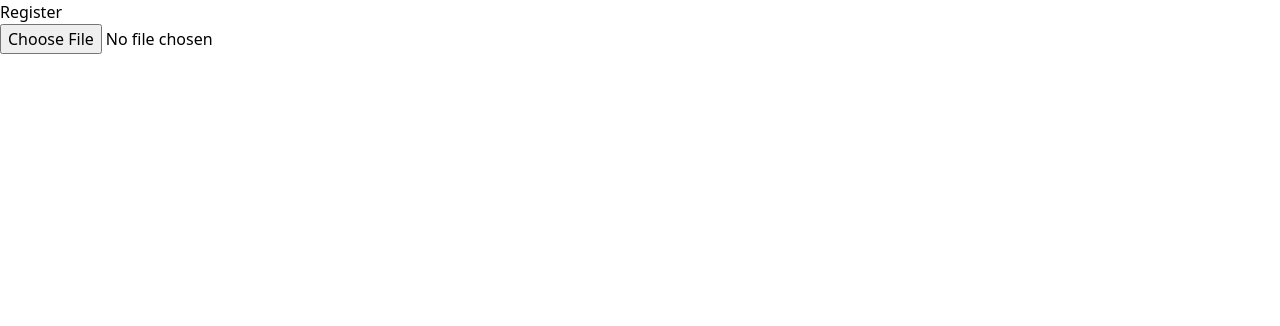
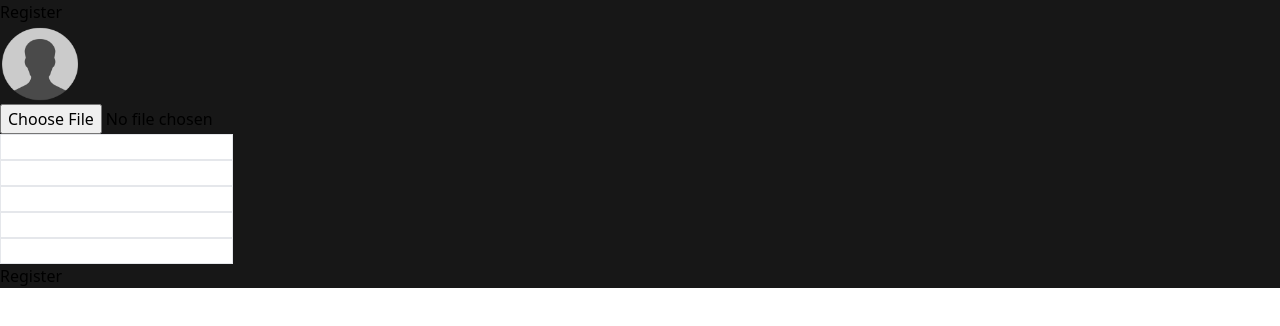
Before and after one commit to PrinceNarteh/chatty, a React (Vite) app in the folder client/: page /register in a window 1280 px wide. Shown: the top 326 px of the page. Built offline with nearby package versions, Linux system fonts and the light colour scheme.

Commit message:
able to register user

```diff
--- a/client/src/Router.tsx
+++ b/client/src/Router.tsx
@@ -5,6 +5,7 @@ import Register from "./pages/Register";
 
 const Router = () => {
   return (
+    <div className="bg-dark-gray">
       <BrowserRouter>
         <Routes>
           <Route path="/" Component={Home} />
@@ -12,6 +13,7 @@ const Router = () => {
           <Route path="/register" Component={Register} />
         </Routes>
       </BrowserRouter>
+    </div>
   );
 };
 
--- a/client/src/main.tsx
+++ b/client/src/main.tsx
@@ -1,5 +1,6 @@
 import React from "react";
 import ReactDOM from "react-dom/client";
+import { Toaster } from "react-hot-toast";
 import { Provider } from "react-redux";
 import persistStore from "redux-persist/es/persistStore";
 import { PersistGate } from "redux-persist/integration/react";
@@ -17,5 +18,6 @@ ReactDOM.createRoot(document.getElementById("root")!).render(
         <Router />
       </PersistGate>
     </Provider>
+    <Toaster />
   </React.StrictMode>
 );
--- a/client/src/pages/Register.tsx
+++ b/client/src/pages/Register.tsx
@@ -1,8 +1,11 @@
 import { zodResolver } from "@hookform/resolvers/zod";
 import React, { useState } from "react";
 import { SubmitHandler, useForm } from "react-hook-form";
-import { toast } from "react-hot-toast/headless";
+import { toast } from "react-hot-toast";
 import { z } from "zod";
+import { FormValues } from "../types";
+import uploadImage from "../utils/uploadImage";
+import { useRegisterMutation } from "../redux/services/appApi";
 
 const schema = z
   .object({
@@ -25,14 +28,6 @@ const schema = z
     path: ["confirmPassword"],
   });
 
-type FormValues = {
-  firstName: string;
-  lastName: string;
-  email: string;
-  password: string;
-  confirmPassword: string;
-};
-
 const defaultValues: FormValues = {
   firstName: "",
   lastName: "",
@@ -42,8 +37,11 @@ const defaultValues: FormValues = {
 };
 
 const Register = () => {
-  const [image, setImage] = useState<File | null>(null);
+  const [image, setImage] = useState<File | undefined>(undefined);
   const [imagePreview, setImagePreview] = useState("");
+  const [uploadingImg, setUploadingImg] = useState<boolean>(false);
+  const [registerUser] = useRegisterMutation();
+
   const {
     register,
     handleSubmit,
@@ -54,32 +52,98 @@ const Register = () => {
   });
 
   const validate = (e: React.ChangeEvent<HTMLInputElement>) => {
-    if (!e.target.files) return;
-    const file = e.target.files[0];
-    if (file.size > 1048576) {
-      return toast.error("Max file size if 1mb");
+    if (!e.target.files) {
+      setImage(undefined);
+      setImagePreview("");
+      return;
     } else {
-      setImage(file);
-      setImagePreview(URL.createObjectURL(file));
+      const file = e.target.files[0];
+      if (!file) return;
+      if (file.size > 1048576) {
+        toast.error("Max file size if 1mb");
+        return;
+      } else {
+        setImage(file);
+        setImagePreview(URL.createObjectURL(file));
+      }
     }
   };
 
   const submitHandler: SubmitHandler<FormValues> = async (data) => {
-    console.log("====================================");
-    console.log(data);
-    console.log("====================================");
+    const toastId = toast.loading("Registering user...");
+    try {
+      if (!image) {
+        return toast.error("Please upload your profile image");
+      }
+      const url = await uploadImage({ image, setUploadingImg });
+      const user = await registerUser({ ...data, profileUrl: url });
+      console.log(user);
+      toast.dismiss(toastId);
+    } catch (error) {
+      setUploadingImg(false);
+    }
   };
+
+  // console.log({ image, imagePreview });
 
   return (
     <div>
       Register
       <form onSubmit={handleSubmit(submitHandler)}>
-        <input type="file" onChange={(e) => validate(e)} />
-        <input type="text" {...register("firstName")} />
-        <input type="text" {...register("lastName")} />
-        <input type="email" {...register("email")} />
-        <input type="password" {...register("password")} />
-        <input type="password" {...register("confirmPassword")} />
+        <div>
+          <img
+            src={imagePreview || "/images/user-placeholder.png"}
+            alt=""
+            className="w-20 h-20 rounded-full"
+          />
+          <input type="file" onChange={(e) => validate(e)} />
+        </div>
+
+        <div>
+          <input type="text" {...register("firstName")} className="border" />
+          {errors["firstName"] && (
+            <span className="text-red-500 text-xs">
+              {errors["firstName"].message}
+            </span>
+          )}
+        </div>
+        <div>
+          <input type="text" {...register("lastName")} className="border" />
+          {errors["lastName"] && (
+            <span className="text-red-500 text-xs">
+              {errors["lastName"].message}
+            </span>
+          )}
+        </div>
+        <div>
+          <input type="email" {...register("email")} className="border" />
+          {errors["email"] && (
+            <span className="text-red-500 text-xs">
+              {errors["email"].message}
+            </span>
+          )}
+        </div>
+        <div>
+          <input type="password" {...register("password")} className="border" />
+          {errors["password"] && (
+            <span className="text-red-500 text-xs">
+              {errors["password"].message}
+            </span>
+          )}
+        </div>
+        <div>
+          <input
+            type="password"
+            {...register("confirmPassword")}
+            className="border"
+          />
+          {errors["confirmPassword"] && (
+            <span className="text-red-500 text-xs">
+              {errors["confirmPassword"].message}
+            </span>
+          )}
+        </div>
+        <input type="submit" value="Register" />
       </form>
     </div>
   );
--- a/client/src/redux/services/appApi.ts
+++ b/client/src/redux/services/appApi.ts
@@ -1,4 +1,5 @@
 import { createApi, fetchBaseQuery } from "@reduxjs/toolkit/query/react";
+import { FormValues, User } from "../../types";
 
 const appApi = createApi({
   reducerPath: "apiApi",
@@ -6,14 +7,14 @@ const appApi = createApi({
     baseUrl: "http://localhost:4000",
   }),
   endpoints: (builder) => ({
-    register: builder.mutation({
+    register: builder.mutation<any, FormValues>({
       query: (payload) => ({
         url: "/auth/register",
         method: "POST",
         body: payload,
       }),
     }),
-    login: builder.mutation({
+    login: builder.mutation<any, { email: string; password: string }>({
       query: (payload) => ({
         url: "/auth/login",
         method: "POST",
--- /dev/null
+++ b/client/src/types/index.ts
@@ -0,0 +1,18 @@
+export type FormValues = {
+  firstName: string;
+  lastName: string;
+  email: string;
+  password: string;
+  confirmPassword: string;
+  profileUrl?: string;
+};
+
+export interface User {
+  firstName: string;
+  lastName: string;
+  email: string;
+  password: string;
+  profileImage: string;
+  status: "online" | "offline";
+  newMessages: object;
+}
--- /dev/null
+++ b/client/src/utils/uploadImage.ts
@@ -0,0 +1,29 @@
+import toast from "react-hot-toast";
+
+export default async function ({
+  image,
+  setUploadingImg,
+}: {
+  image: File;
+  setUploadingImg: React.Dispatch<React.SetStateAction<boolean>>;
+}) {
+  const data = new FormData();
+  data.append("file", image);
+  data.append("upload_preset", "chatty");
+  try {
+    setUploadingImg(true);
+    let res = await fetch(
+      "https://api.cloudinary.com/v1_1/prinart/image/upload",
+      {
+        method: "POST",
+        body: data,
+      }
+    );
+    const url = await res.json();
+    setUploadingImg(false);
+    return url.secure_url;
+  } catch (error: any) {
+    setUploadingImg(false);
+    toast.error(error.message);
+  }
+}
```
Also changed, not shown: 2 other files (tests, documents, lock files or other folders). Lines whose indentation alone changed are shown as unchanged.
